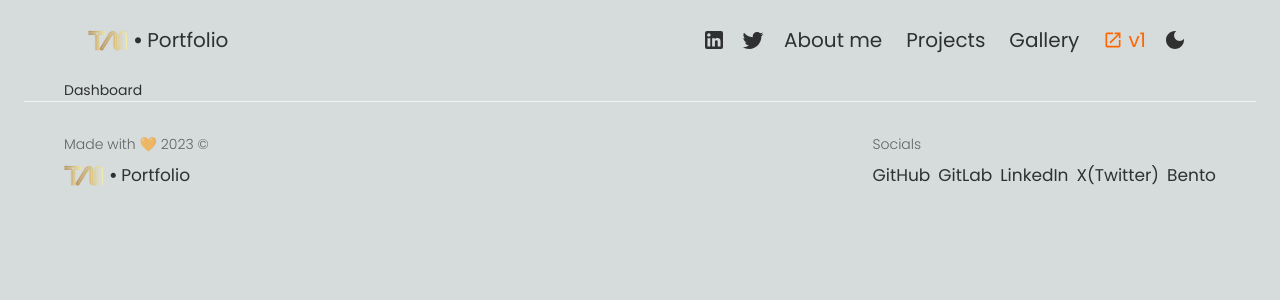
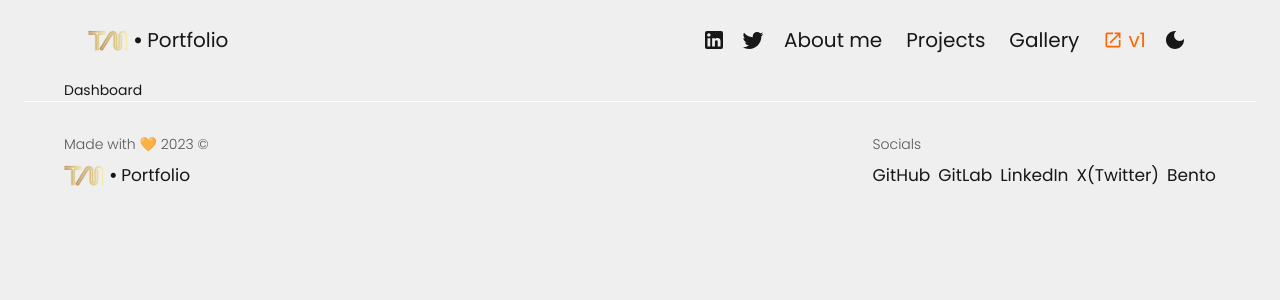
Before and after one commit to Tom-michel/Portfolio-v2-nextJs, a Next.js app: page /dashboard in a window 1280 px wide. Shown: the top 300 px of the page. Built offline with nearby package versions, Linux system fonts and the light colour scheme.

Commit message:
THEME changed

```diff
--- a/components/Layout.tsx
+++ b/components/Layout.tsx
@@ -2,7 +2,6 @@ import React from "react";
 import Footer from "./Footer";
 import Navbar from "./Navbar";
 import { Container } from "@mui/material";
-import Head from "next/head";
 
 export default function Layout({ children }: { children: React.ReactNode }) {
   return (
--- a/components/home/ProjectsSection.tsx
+++ b/components/home/ProjectsSection.tsx
@@ -156,8 +156,9 @@ const ProjectsSection = () => {
                 </IconButton>
               </Tooltip>
             ))}
-            <Link href="/about#cv">
             <Button
+              href="https://drive.google.com/file/d/1W1H5qURTaQV2aZsnZk8Vp-eqopPLgPvg/view?usp=drive_link"
+              target="_blank"
               sx={{
                 backgroundColor: "var(--cardBgColor)",
                 mx: 0.5,
@@ -167,7 +168,6 @@ const ProjectsSection = () => {
             >
               View the CV
             </Button>
-            </Link>
           </div>
         </Grid>
       </Grid>
--- a/pages/index.tsx
+++ b/pages/index.tsx
@@ -4,7 +4,6 @@ import ProjectsSection from "@/components/home/ProjectsSection";
 import SkillsSection from "@/components/home/SkillsSection";
 import { RemoveRedEyeOutlined } from "@mui/icons-material";
 import { Button, Container, Toolbar } from "@mui/material";
-import Head from "next/head";
 import Link from "next/link";
 
 export default function Home() {
--- a/styles/globals.css
+++ b/styles/globals.css
@@ -9,8 +9,12 @@
   --primaryColor: #ff6600;
   --primaryColorOp: rgba(255, 102, 0, 0.487);
   --numberColor: #333;
-  --foregroundColor: #000000c7;
-  --backgroundColor: rgb(214, 219, 220);
+  /* --foregroundColor: #000000c7;
+  --backgroundColor: rgb(214, 219, 220); */
+
+  --foregroundColor: #171717;
+  --backgroundColor: rgb(239, 239, 239);
+
   --backgroundColorRgb: 214, 219, 220;
 
   --tile-startColor: 239, 245, 249;
@@ -27,7 +31,7 @@
 
   --calloutColor: 238, 240, 241;
   --callout-borderColor: 172, 175, 176;
-  --cardBgColor: #f2f2f2;
+  --cardBgColor: #fff;
   --card-borderColor: 131, 134, 135;
 
   .text-on-back {
@@ -46,8 +50,12 @@
   --primaryColorOp: #ff9c3880;
 
   --numberColor: #525f7f;
-  --foregroundColor: #e5e5e5c9;
-  --backgroundColor: #171941;
+  /* --foregroundColor: #e5e5e5c9;
+  --backgroundColor: #171941; */
+
+  --foregroundColor: #ededed;
+  --backgroundColor: #0a0a0a;
+
   --backgroundColorRgb: 51, 51, 51;
 
   --tile-startColor: 2, 13, 46;
@@ -64,7 +72,8 @@
 
   --calloutColor: 20, 20, 20;
   --callout-borderColor: 108, 108, 108;
-  --cardBgColor: #1f2251;
+  /* --cardBgColor: #0a0a0a; */
+  --cardBgColor: #111111;
   --card-borderColor: 200, 200, 200;
 
   .text-on-back {
@@ -143,7 +152,7 @@ body {
 
 body {
   overflow-x: hidden !important;
-  font-family: "INter", sans-serif;
+  /* font-family: "Inter", sans-serif; */
   font-size: 0.875rem;
   font-weight: 400;
   line-height: 1.5;
```
Lines whose indentation alone changed are shown as unchanged.
